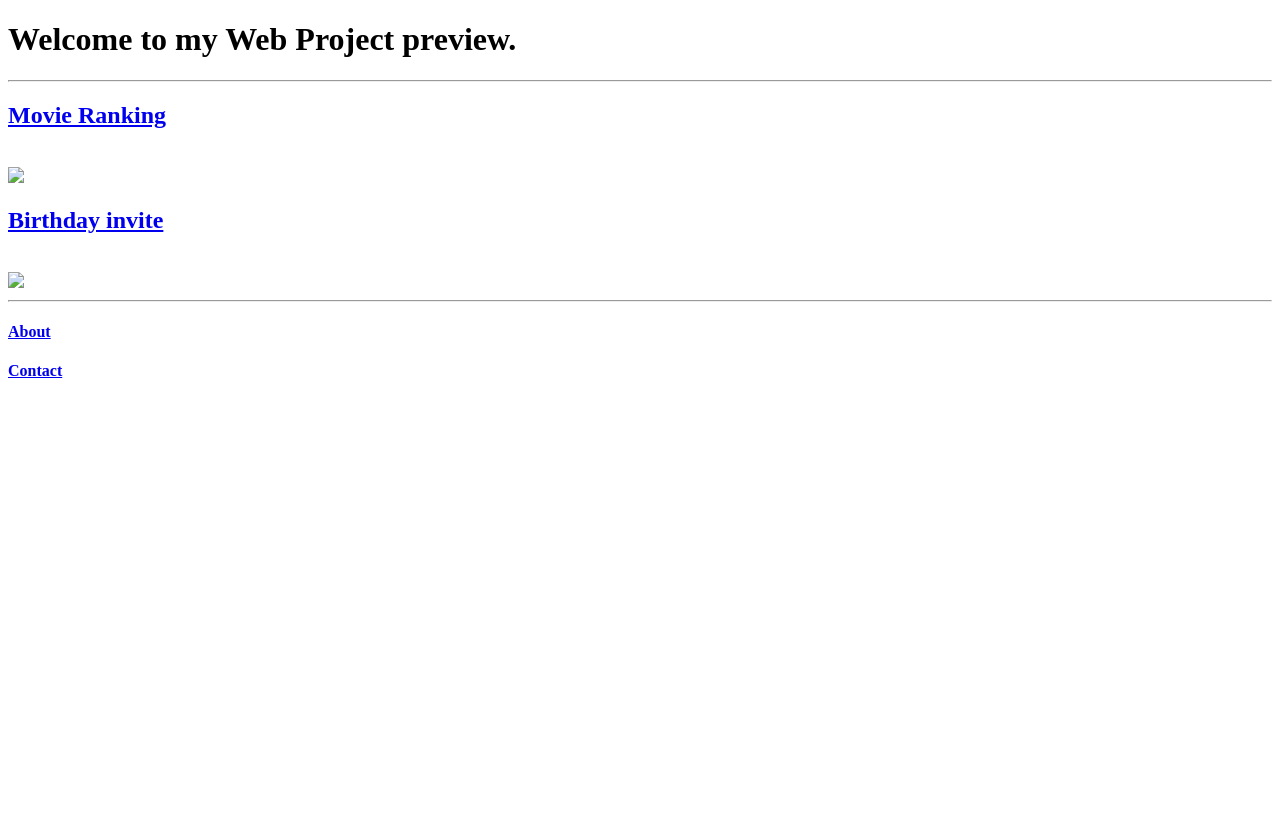
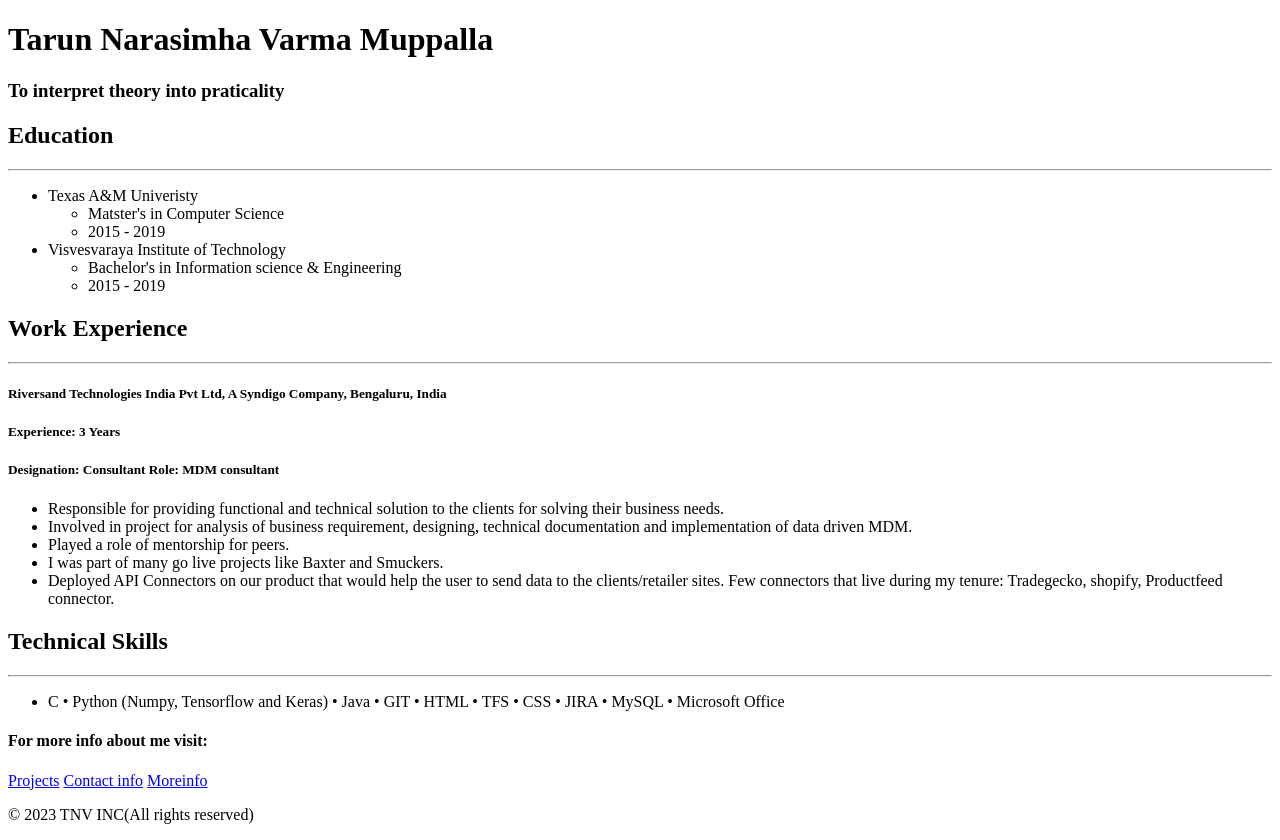
Before and after one commit to TarunVarma31/MyWebapp, a plain HTML site: page index.html in a window 1280 px wide. Before the commit the page ends 800 px from the top, so only its background shows below. Drawn offline with Linux system fonts and the light colour scheme.

Commit message:
Add files via upload

```diff
--- a/index.html
+++ b/index.html
@@ -1,39 +1,64 @@
-<!-- TODO 1: Create the HTML Boilerplate -->
-
-<!-- TODO 2: Add Your previous projects' HTML into the public folder -->
-
-<!-- TODO 3: Take screenshots of your project previews and add the images to the images folder -->
-
-<!-- TODO 4: Add titles/subtitles etc. -->
-
-<!-- TODO 5: Add a link to the project pages -->
-
-<!-- TODO 6: Add images to show the project previews
-HINT for TODO 6: You can use the height attribute set to 200 to make the image smaller:
-https://developer.mozilla.org/en-US/docs/Web/HTML/Element/img#attr-height -->
-
-<!-- TODO 7: Add the Contact Me and About Me page links -->
 <!DOCTYPE html>
 <html>
     <head>
         <meta charset="UTF-8">
-        <title>Tarun's webPage</title>
+        <title>Myresume</title>
     </head>
-    <body>
-        <h1>
-            Welcome to my Web Project preview.
-        </h1>
-        <hr>
-        <a href="./public/movie-ranking.html"><h2>Movie Ranking</h2></a>
-        <br>
-        <img src="../4.3 HTML Porfolio Project/assets/images/movie-ranking.png" height="300"/>
-        <a href="../4.3 HTML Porfolio Project/public/birthday-invite.html"><h2>Birthday invite</h2></a>
-        <br>
-        <img src="../4.3 HTML Porfolio Project/assets/images/birthday-invite.png" height="300"/>
-        <hr>
-        <a href="../4.3 HTML Porfolio Project/public/about.html"><h4>About</h4></a> <a href="../4.3 HTML Porfolio Project/public/contact.html"><h4>Contact</h4></a>
+    <Body>
+<h1>Tarun Narasimha Varma Muppalla</h1>
+<h3>To interpret theory into praticality</h3>
+<h2>Education</h2>
+<hr>
+<ul>
+    <li>Texas A&M Univeristy</li>
+    <ul>
+    <li>Matster's in Computer Science</li>
+    <li>2015 - 2019</li>
+</ul>
+<li>Visvesvaraya Institute of Technology</li>
 
-    </body>
+    <ul><li>Bachelor's in Information science & Engineering</li>
+        <li>2015 - 2019</li>
+    </ul>
+
+</ul>
+<h2>Work Experience
+</h2>
+<hr />
+<h5>Riversand Technologies India Pvt Ltd, A Syndigo Company, Bengaluru, India</h5>
+<h5>Experience: 3 Years</h5>
+<h5>Designation: Consultant Role: MDM consultant</h5>
+<ul><li>Responsible for providing functional and technical solution to the clients for solving their business needs.</li>
+<li>Involved in project for analysis of business requirement, designing, technical documentation and implementation of data driven MDM.
+</li>
+<li>Played a role of mentorship for peers.
+</li>
+<li>I was part of many go live projects like Baxter and Smuckers.
+</li>
+<li>Deployed API Connectors on our product that would help the user to send data to the
+    clients/retailer sites. Few connectors that live during my tenure: Tradegecko, shopify, Productfeed
+    connector.</li>
 
 
+</ul>
+<h2>
+    Technical Skills
+</h2>
+<hr>
+<ul>
+    <li> C	•	Python (Numpy, Tensorflow and Keras)
+        •	Java	•	GIT
+        •	HTML	•	TFS
+        •	CSS	•	JIRA
+        •	MySQL	•	Microsoft Office</li>
+</ul>
+<h4>For more info about me visit:</h4>
+<a href="./allprojects.html">Projects</a>
+<a href="./Contact.html">Contact info</a>
+<a href="./Moreinfo.html">Moreinfo</a>
+<footer>
+    <p>© 2023 TNV INC(All rights reserved)
+    </p>
+  </footer>
+    </Body>
 </html>
```
Also changed, not shown: Contact.html (added, +2 -0 lines), Moreinfo.html (added, +3 -0 lines), allprojects.html (added, +17 -0 lines).
